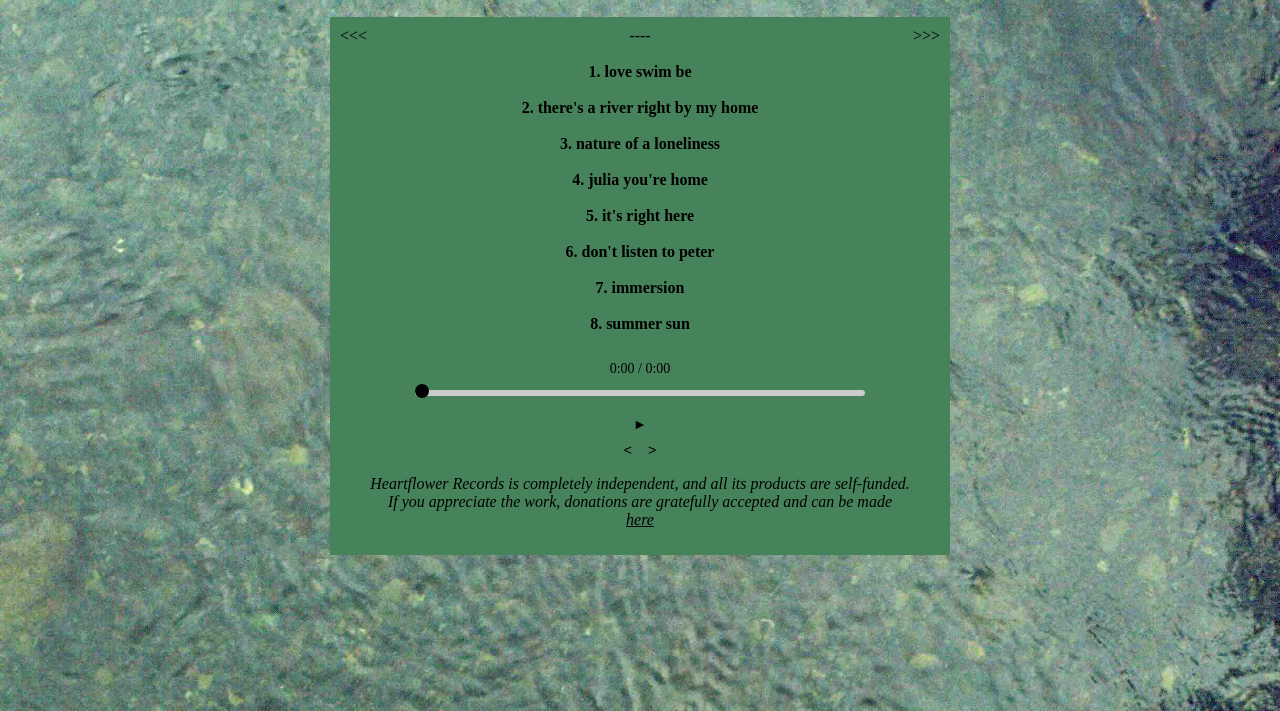
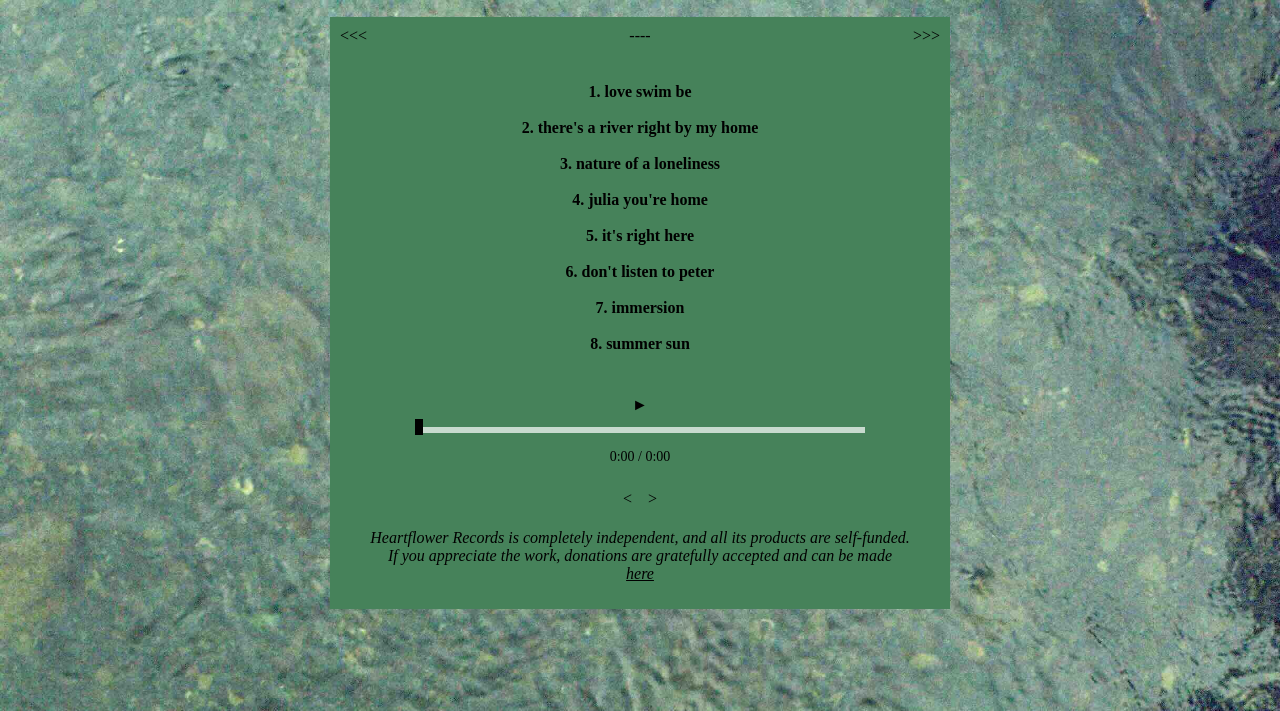
Before and after one commit to MitchDryer/heartflowerrecords, a plain HTML site: page release_pages/LSB.html in a window 1280 px wide. Shown: the part 110-821 px from the top of the page. Drawn offline with Linux system fonts and the light colour scheme.

Commit message:
Update LSB.html

```diff
--- a/release_pages/LSB.html
+++ b/release_pages/LSB.html
@@ -15,7 +15,7 @@
       min-height: 100vh;
       margin: 0;
       padding: 0;
-      font-family: marion, serif; /* or your main font */
+      font-family: marion, serif;
       color: black;
     }
 
@@ -24,111 +24,104 @@
       background-image: url("./media/LSBwater.jpg");
       background-repeat: repeat-y;
       background-position: center center;
-      background-size: cover; /* ensures full coverage */
+      background-size: cover;
     }
 
-    /* Player container and buttons */
     #playerContainer {
       text-align: center;
-      margin-top: 10px;
+      max-width: 600px;
+      margin: 10px auto 0;
       font-family: inherit;
       color: black;
-      max-width: 600px;
-      margin-left: auto;
-      margin-right: auto;
-    }
-
-    #playerContainer > div {
-      text-align: center;
-    }
-
-    #smallPlayer {
-      display: none; /* hide native controls */
     }
 
     .player-button {
       background-color: rgba(0, 0, 0, 0);
       color: black;
-      padding: 0 6px;
+      padding: 2px 6px;
       border: none;
       border-radius: 0;
       cursor: pointer;
-      font-size: 14px;
-      font-weight: 300;
+      font-family: inherit;
+      font-size: inherit;
+      font-weight: inherit;
+      user-select: none;
+      line-height: 1.5;
+      display: inline-flex;
+      align-items: center;
+      transition: background-color 0.2s ease;
       margin-top: 10px;
-      user-select: none;
-      line-height: 1;
-      display: inline-block;
     }
 
     .player-button:hover {
       background-color: rgba(255, 255, 255, 0.5);
+
+
     }
 
-    /* Timeline slider styling */
     #timeline {
       -webkit-appearance: none;
       width: 75%;
       height: 6px;
-      background: #ccc;
-      border-radius: 3px;
+      background: rgba(255, 255, 255, 0.7);
+      border-radius: 0;
       cursor: pointer;
-      margin-top: 5px;
       position: relative;
       vertical-align: middle;
+      margin: 8px auto 16px;
+      display: block;
     }
 
-    /* Chrome, Safari, Edge */
     #timeline::-webkit-slider-thumb {
       -webkit-appearance: none;
       appearance: none;
-      width: 14px;
-      height: 14px;
+      width: 8px;
+      height: 16px;
       background: black;
-      border-radius: 50%;
+      border-radius: 0;
       cursor: pointer;
-      margin-top: -4px; /* center thumb on track */
+      margin-top: -5px;
       position: relative;
       z-index: 1;
       box-shadow: none;
       border: none;
     }
 
-    /* Firefox */
     #timeline::-moz-range-thumb {
-      width: 14px;
-      height: 14px;
+      width: 8px;
+      height: 16px;
       background: black;
-      border-radius: 50%;
+      border-radius: 0;
       cursor: pointer;
       border: none;
       box-shadow: none;
     }
 
-    /* Firefox track */
     #timeline::-moz-range-track {
       height: 6px;
-      background: #ccc;
-      border-radius: 3px;
+      background: rgba(255, 255, 255, 0.7);
+      border-radius: 0;
     }
 
-    /* Time display */
     #timeDisplay {
       font-family: inherit;
+      font-size: 14px;
       font-weight: normal;
-      font-size: 14px;
-      margin-bottom: 4px;
       user-select: none;
+      margin-top: 0px;
     }
 
-    /* Track list container */
+    #skipButtons {
+      margin-top: 10px;
+    }
+
     #trackList {
       text-align: center;
       color: black;
       font-family: inherit;
+      margin-top: 20px;
     }
 
-    /* Clickable track styles */
     .clickable-track {
       cursor: pointer;
       color: black;
@@ -185,23 +178,19 @@
     </div>
 
     <div id="playerContainer">
+      <button id="playPauseBtn" class="player-button" aria-label="Play">play</button>
+
+      <input type="range" id="timeline" min="0" max="100" value="0" step="0.01" />
+
       <div id="timeDisplay">0:00 / 0:00</div>
 
-      <div>
-        <input type="range" id="timeline" min="0" max="100" value="0" step="0.01" />
-      </div>
-
-      <div style="margin-top: 8px;">
-        <button id="playPauseBtn" class="player-button" aria-label="Play">►</button>
-      </div>
-
-      <audio id="smallPlayer" src="" preload="metadata"></audio>
-
-      <div>
+      <div id="skipButtons">
         <button class="player-button" id="prevButton" aria-label="Previous track">&lt;</button>
         <button class="player-button" id="nextButton" aria-label="Next track">&gt;</button>
       </div>
     </div>
+
+    <audio id="smallPlayer" src="" preload="metadata"></audio>
 
     <script>
       const tracks = [
@@ -266,8 +255,7 @@
         current = index;
         player.src = tracks[current].url;
         player.load();
-        // Do NOT autoplay on load — keep paused and show play symbol
-        playPauseBtn.textContent = "►"; // play symbol
+        playPauseBtn.textContent = "►";
         playPauseBtn.setAttribute('aria-label', 'Play');
         timeline.value = 0;
         updateTimeDisplay();
@@ -288,7 +276,7 @@
       playPauseBtn.addEventListener("click", () => {
         if (player.paused) {
           player.play();
-          playPauseBtn.textContent = "❚❚";
+          playPauseBtn.textContent = "❙❙";
           playPauseBtn.setAttribute('aria-label', 'Pause');
         } else {
           player.pause();
@@ -328,7 +316,7 @@
         if (current + 1 < tracks.length) {
           loadTrack(current + 1);
         } else {
-          playPauseBtn.textContent = "►";
+          playPauseBtn.textContent = "play";
           playPauseBtn.setAttribute('aria-label', 'Play');
           timeline.value = 0;
           updateTimeDisplay();
```
